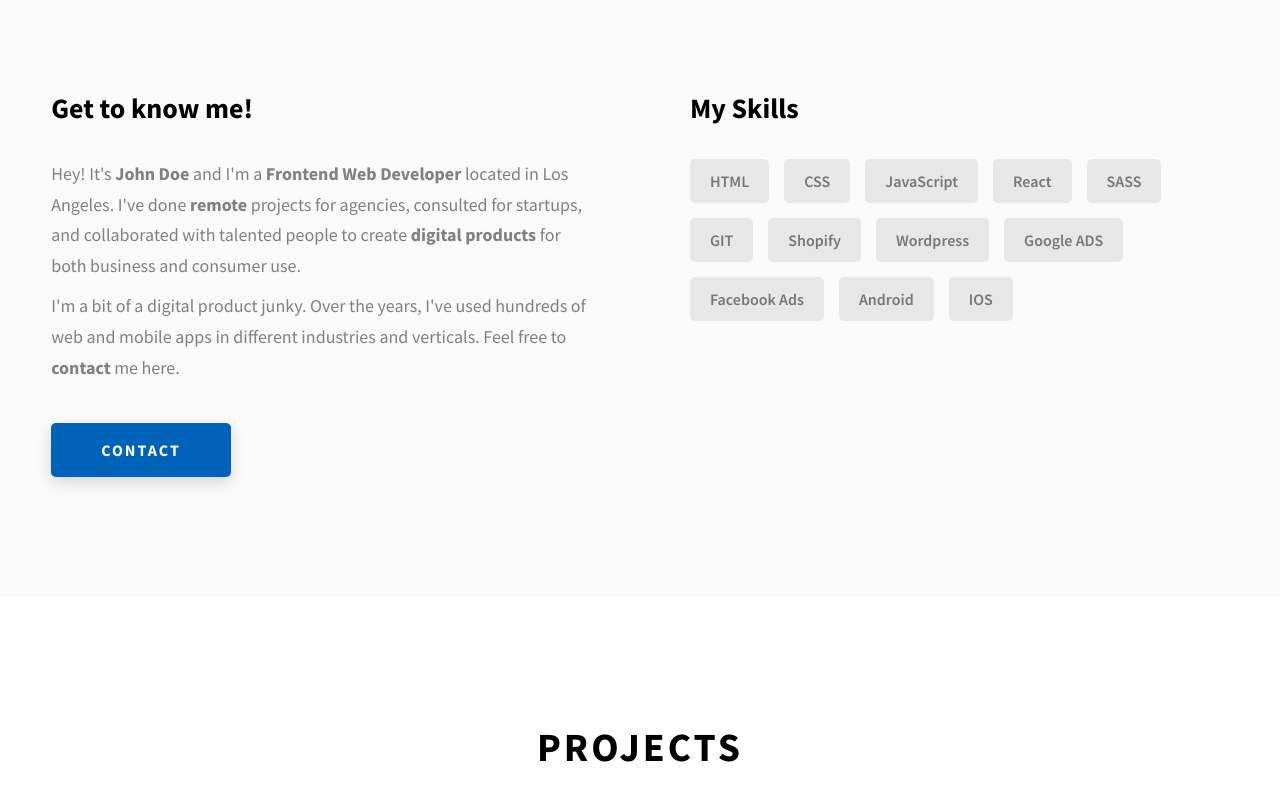
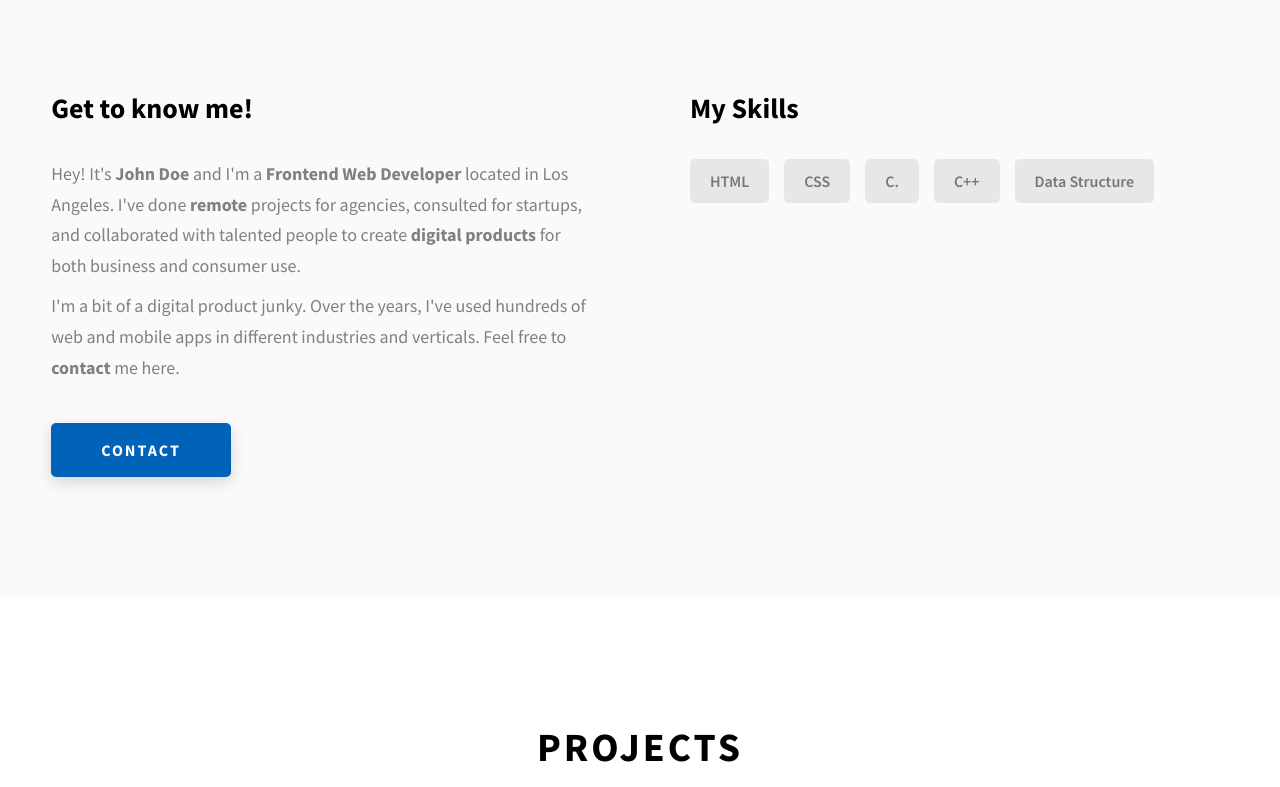
Before and after one commit to Monu-Ruhela/Monu-Ruhela.github.io, a website: page index.html in a window 1280 px wide. Shown: the part 1082-1869 px from the top of the page. Drawn offline with Linux system fonts and the light colour scheme.

Commit message:
Update index.html

```diff
--- a/index.html
+++ b/index.html
@@ -27,7 +27,7 @@
               class="header__logo-img"
             />
           </div>
-          <span class="header__logo-sub">John Doe</span>
+          <span class="header__logo-sub">Monu Ruhela</span>
         </div>
         <div class="header__main">
           <ul class="header__links">
@@ -84,7 +84,7 @@
     </header>
     <section class="home-hero">
       <div class="home-hero__content">
-        <h1 class="heading-primary">Hey, My name is John Doe</h1>
+        <h1 class="heading-primary">Hey, My name is Monu RUhela</h1>
         <div class="home-hero__info">
           <p class="text-primary">
             Lorem ipsum dolor sit amet consectetur adipisicing elit. Hic facilis
@@ -190,16 +190,9 @@
             <div class="skills">
               <div class="skills__skill">HTML</div>
               <div class="skills__skill">CSS</div>
-              <div class="skills__skill">JavaScript</div>
-              <div class="skills__skill">React</div>
-              <div class="skills__skill">SASS</div>
-              <div class="skills__skill">GIT</div>
-              <div class="skills__skill">Shopify</div>
-              <div class="skills__skill">Wordpress</div>
-              <div class="skills__skill">Google ADS</div>
-              <div class="skills__skill">Facebook Ads</div>
-              <div class="skills__skill">Android</div>
-              <div class="skills__skill">IOS</div>
+              <div class="skills__skill">C.</div>
+              <div class="skills__skill">C++</div>
+              <div class="skills__skill">Data Structure</div>
             </div>
           </div>
         </div>
```
